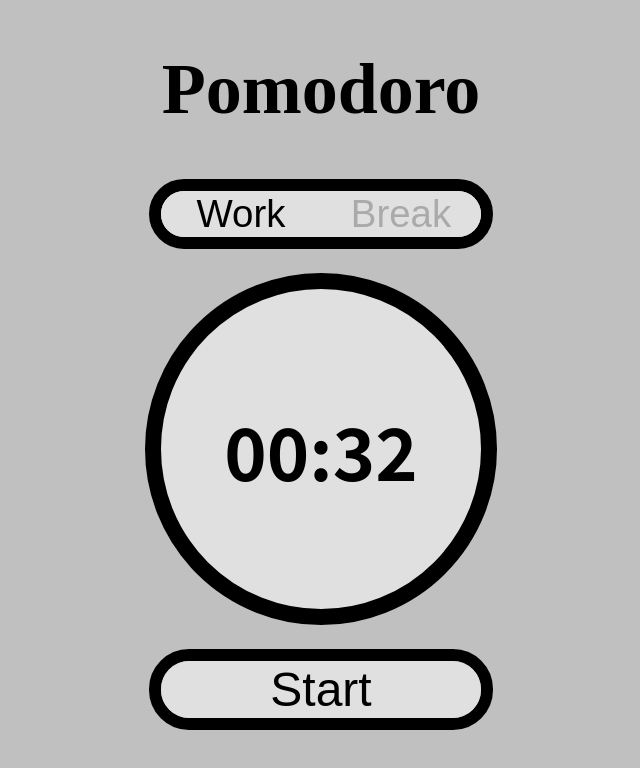
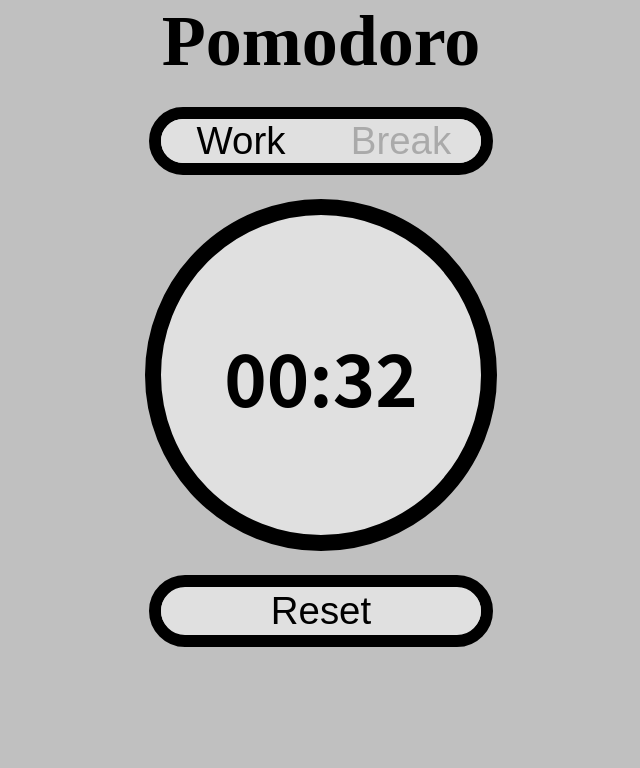
Before and after one commit to Valentino252004/Pomodoro, a plain HTML site: page index.html in a window 1280 px wide. Both pictures are taken after a click on the button "Start". Shown: the whole page, without its empty margins (319-959 px from the left). Drawn offline with Linux system fonts and the light colour scheme.

Commit message:
V1 Stable version

```diff
--- a/scripts/timer.js
+++ b/scripts/timer.js
@@ -1,7 +1,6 @@
 //initialisation of status button
 const buttonWork = document.querySelector("#buttonWork");
 const buttonBreak = document.querySelector("#buttonBreak");
-buttonBreak.disabled = true;
 
 //initialisation of variables
 let workvar = 1;
@@ -20,12 +19,9 @@ updateHTMLTimer();
 //Listeners for the start and reset buttons
 let start = document.getElementById("start");
 start.addEventListener("click", () => {
-    if (working) {
-        timerInterval = setInterval(workTimer, 100);
-    }
-    else {
-        timerInterval = setInterval(breakTimer, 100);
-    }
+    timerInterval = setInterval(workTimer, 100);
+    document.getElementById("start").style.display = "none";
+    document.getElementById("reset").style.display = "block";
 })
 
 
--- a/styles/style.css
+++ b/styles/style.css
@@ -1,3 +1,9 @@
+* {
+    padding: 0;
+    margin: 0;
+}
+
+
 body{
     font-size: 6vh;
     background-color: #c0c0c0;
@@ -6,6 +12,7 @@ body{
 h1{
     text-align: center;
     font-size: 1.5em;
+    margin-bottom: 3vh ;
 }
 
 .status>button {
@@ -62,10 +69,13 @@ h1{
     border: solid 1.5vh;
     display: flex;
     width: 40vh;
+    background-color: #e0e0e0;
     margin: auto;
+    height: 6vh;
     align-items: center;
     justify-content: center;
     border-radius: 5vh;
+    font-size: 0.8em;
 }
 
 #reset, #start {
```
